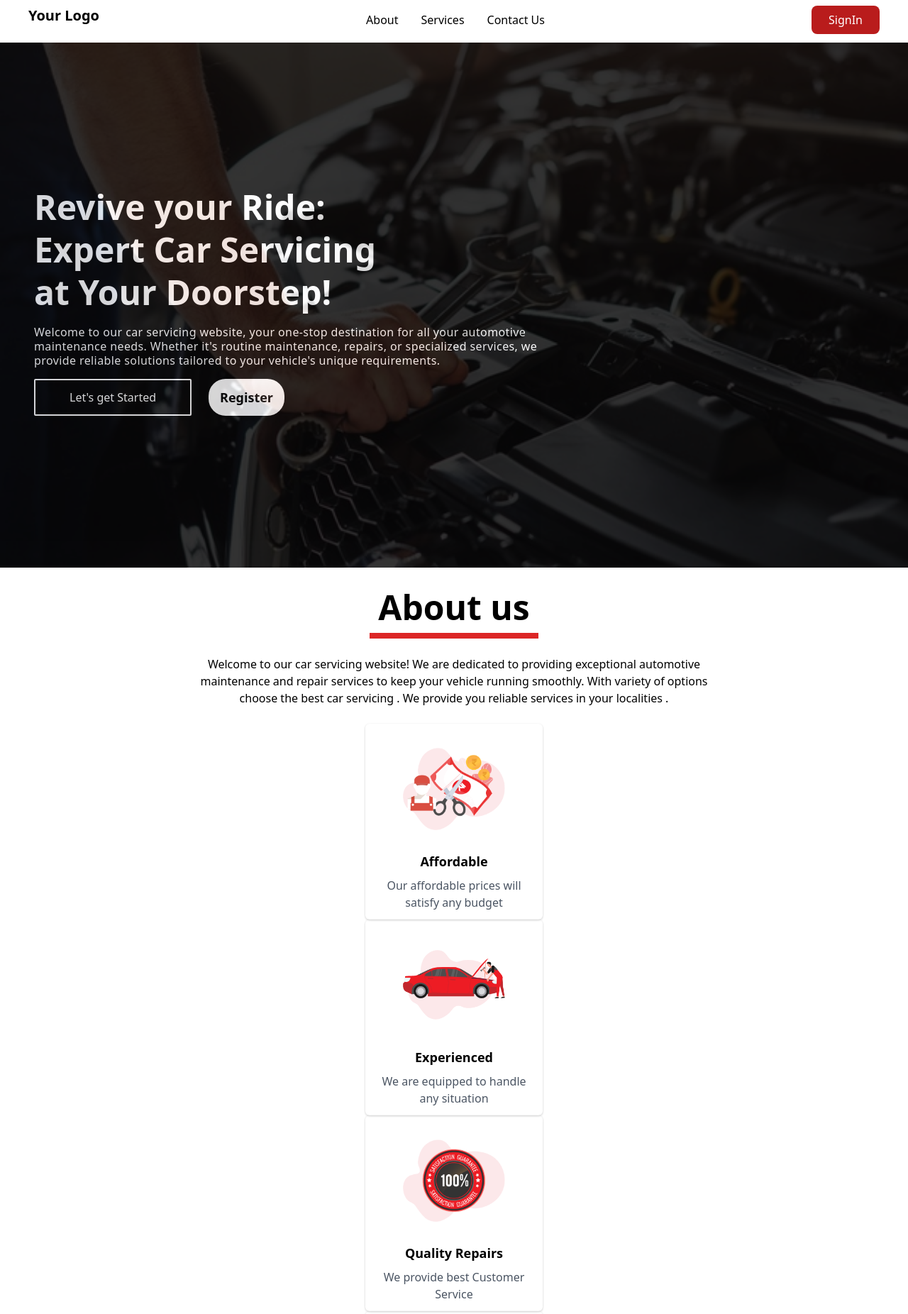
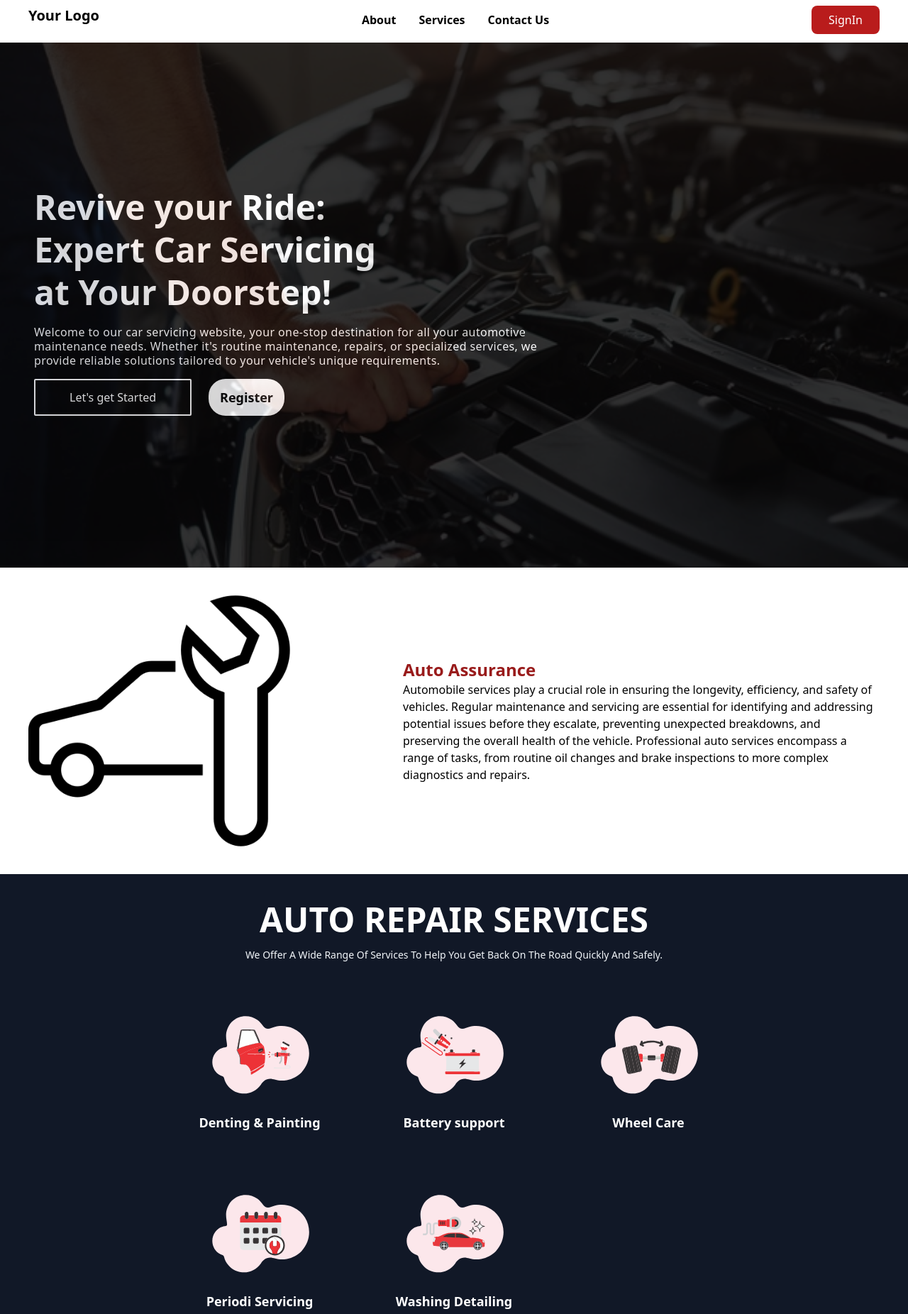
Before and after one commit to Vanshika-Malik2004/CarService, a React (Vite) app: page / in a window 1280 px wide. Shown: the top 1852 px of the page at 71% size. Built offline with nearby package versions, Linux system fonts and the light colour scheme; a web font is replaced by a local one.

Commit message:
working on home page

```diff
--- a/src/App.css
+++ b/src/App.css
@@ -26,7 +26,6 @@ body {
   gap: 10px;
 }
 .cards {
-  box-shadow: rgb(0 0 0 / 20%) 0px 1px 3px;
   transition: all 0.2s ease-in-out 0s;
 }
 .cards:hover {
--- a/src/Layouts/MainLayout.jsx
+++ b/src/Layouts/MainLayout.jsx
@@ -6,8 +6,8 @@ import "react-toastify/dist/ReactToastify.css";
 const MainLayout = () => {
   return (
     <>
-      <ToastContainer/>
-      <Outlet />;
+      <ToastContainer />
+      <Outlet />
     </>
   );
 };
--- a/src/Pages/HomePage.jsx
+++ b/src/Pages/HomePage.jsx
@@ -13,6 +13,7 @@ import { Link } from "react-router-dom";
 import { supabase } from "../SupabaseConfig";
 import NavbarForHomePage from "../Components/NavbarForHomePage";
 import { useState, useEffect } from "react";
+import CarSeviceImg from "../assets/car-service.png";
 const services = [
   { image: DentingPainting, heading: "Denting & Painting" },
   { image: BatteriesSupport, heading: "Battery support" },
@@ -59,10 +60,10 @@ const HomePage = () => {
 
   const renderFeaturesCard = (displayArray) => {
     return (
-      <div className="grid-container-home">
+      <div className="grid-container-home max-w-5xl gap-6 ">
         {displayArray.map((f) => {
           return (
-            <div className=" cards flex flex-col gap-2 p-3 h-fit items-center justify-center  rounded-md text-center ">
+            <div className=" cards flex flex-col gap-2 p-3 h-fit items-center justify-center text-center text-white">
               <img
                 src={f.image}
                 className="h-40 max-w-xs w-36 object-contain"
@@ -77,7 +78,8 @@ const HomePage = () => {
   };
 
   return (
-    <div className="flex flex-col justify-center h-fit max-w-screen relative items-center">
+    <div className="flex justify-center  h-fit max-w-screen align-middle">
+      <div className="flex flex-col justify-center h-fit w-full relative items-center">
         <nav
           className={`fixed top-0 w-screen px-10 z-50 transition-all duration-500 flex justify-between  ${
             scrollY > 0
@@ -93,17 +95,17 @@ const HomePage = () => {
           <div className="flex justify-center gap-8">
             <a
               href="#about"
-            className="hover:border-b-4 hover:border-red-800 py-4"
+              className="hover:border-b-4 hover:border-red-800 py-4 font-semibold"
             >
               About
             </a>
             <a
               href="#service"
-            className="hover:border-b-4 hover:border-red-800 py-4"
+              className="hover:border-b-4 hover:border-red-800 py-4 font-semibold"
             >
               Services
             </a>
-          <a className="border-b-4 hover:border-red-800 py-4 border-transparent">
+            <a className="border-b-4 hover:border-red-800 py-4 border-transparent font-semibold">
               Contact Us
             </a>
           </div>
@@ -141,8 +143,8 @@ const HomePage = () => {
               at Your Doorstep!
             </h1>
             <p className="text-white max-w-3xl tracking-wide text-start font-light  leading-tight my-4 text-m">
-            Welcome to our car servicing website, your one-stop destination for
-            all your automotive maintenance needs. Whether it's routine
+              Welcome to our car servicing website, your one-stop destination
+              for all your automotive maintenance needs. Whether it's routine
               maintenance, repairs, or specialized services, we provide reliable
               solutions tailored to your vehicle's unique requirements.
             </p>
@@ -175,6 +177,38 @@ const HomePage = () => {
             </div>
           </div>
         </div>
+        <div className="w-full flex justify-between py-6 px-10 items-center gap-10">
+          <img src={CarSeviceImg} className="max-h-auto max-w-sm"></img>
+          <div>
+            <h1 className="text-start text-2xl font-bold text-red-800">
+              Auto Assurance
+            </h1>
+            <p className="text-start max-w-2xl">
+              Automobile services play a crucial role in ensuring the longevity,
+              efficiency, and safety of vehicles. Regular maintenance and
+              servicing are essential for identifying and addressing potential
+              issues before they escalate, preventing unexpected breakdowns, and
+              preserving the overall health of the vehicle. Professional auto
+              services encompass a range of tasks, from routine oil changes and
+              brake inspections to more complex diagnostics and repairs.
+            </p>
+          </div>
+        </div>
+        <div
+          className=" w-full h-fit  flex flex-col justify-start items-center p-10 gap-8 bg-gray-900"
+          id="service"
+        >
+          <div className="flex flex-col gap-4 justify-center">
+            <h2 className="text-5xl font-bold text-white align-center text-center">
+              AUTO REPAIR SERVICES
+            </h2>
+            <p className="text-sm text-slate-100 max-w-2xl align-middle text-center">
+              We Offer A Wide Range Of Services To Help You Get Back On The Road
+              Quickly And Safely.
+            </p>
+          </div>
+          {renderFeaturesCard(services)}
+        </div>
 
         {/*about us section */}
         <div
@@ -187,21 +221,14 @@ const HomePage = () => {
           <p className=" text-center max-w-3xl">
             Welcome to our car servicing website! We are dedicated to providing
             exceptional automotive maintenance and repair services to keep your
-          vehicle running smoothly. With variety of options choose the best car
-          servicing . We provide you reliable services in your localities .
+            vehicle running smoothly. With variety of options choose the best
+            car servicing . We provide you reliable services in your localities
+            .
           </p>
           {renderFeaturesCard(features)}
         </div>
 
         {/*OUR SERVICES */}
-      <div
-        className="bg-slate-100 w-full h-fit  flex flex-col justify-start items-center p-5 gap-6"
-        id="service"
-      >
-        <h2 className="text-5xl font-bold text-black p-3 border-red-600 border-b-8">
-          Our Services
-        </h2>
-        {renderFeaturesCard(services)}
       </div>
     </div>
   );
```
Also changed, not shown: src/assets/car-service.png (added). Lines whose indentation alone changed are shown as unchanged.
